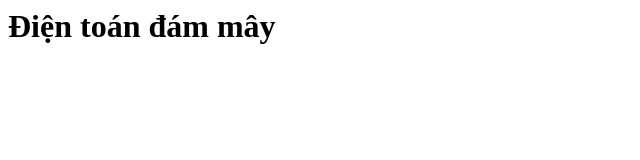
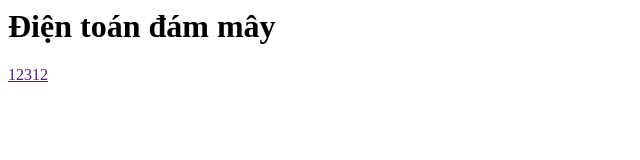
Before and after one commit to quann/dtdm, a plain HTML site: page index.html in a window 1280 px wide. Shown: the full height of the page, 0-640 px from the left. Drawn offline with Linux system fonts and the light colour scheme.

Commit message:
sua html

```diff
--- a/index.html
+++ b/index.html
@@ -1 +1,3 @@
 <h1> Điện toán đám mây </h1>
+
+<a href="">12312</a>
```
